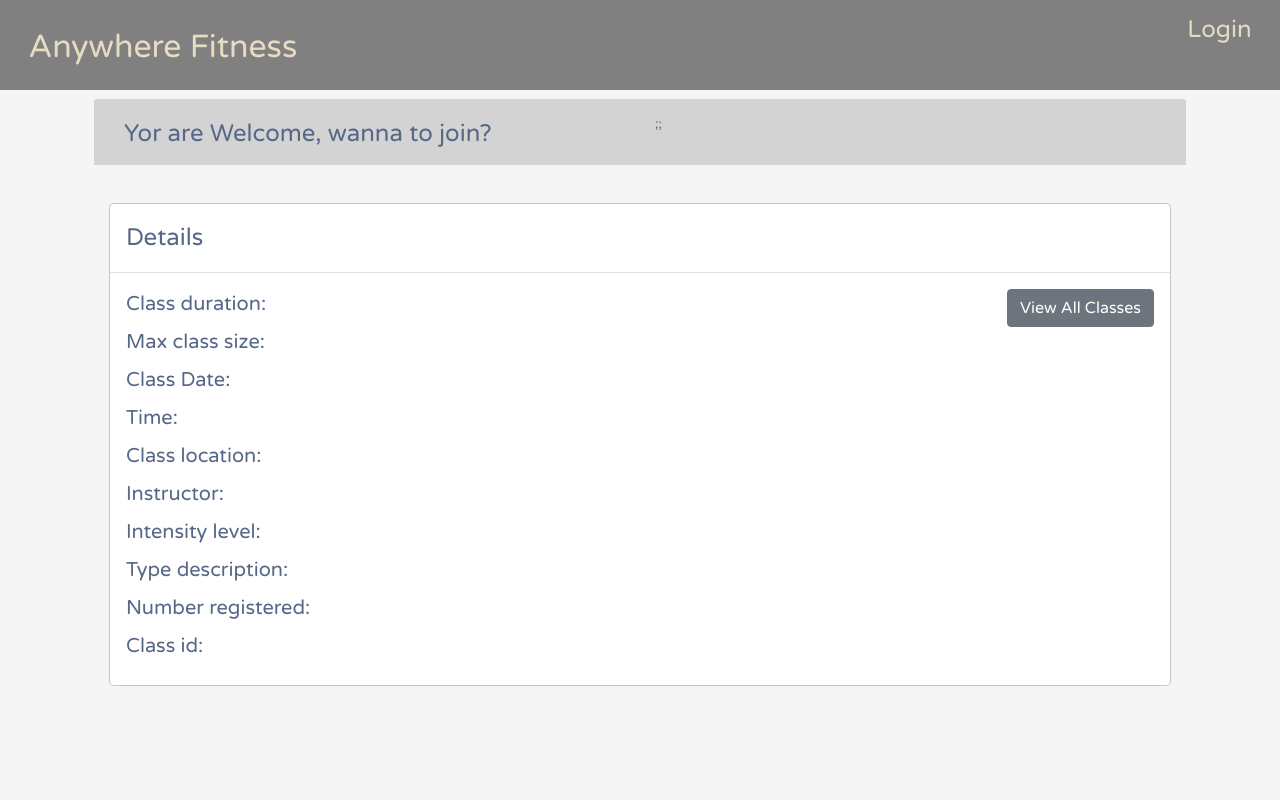
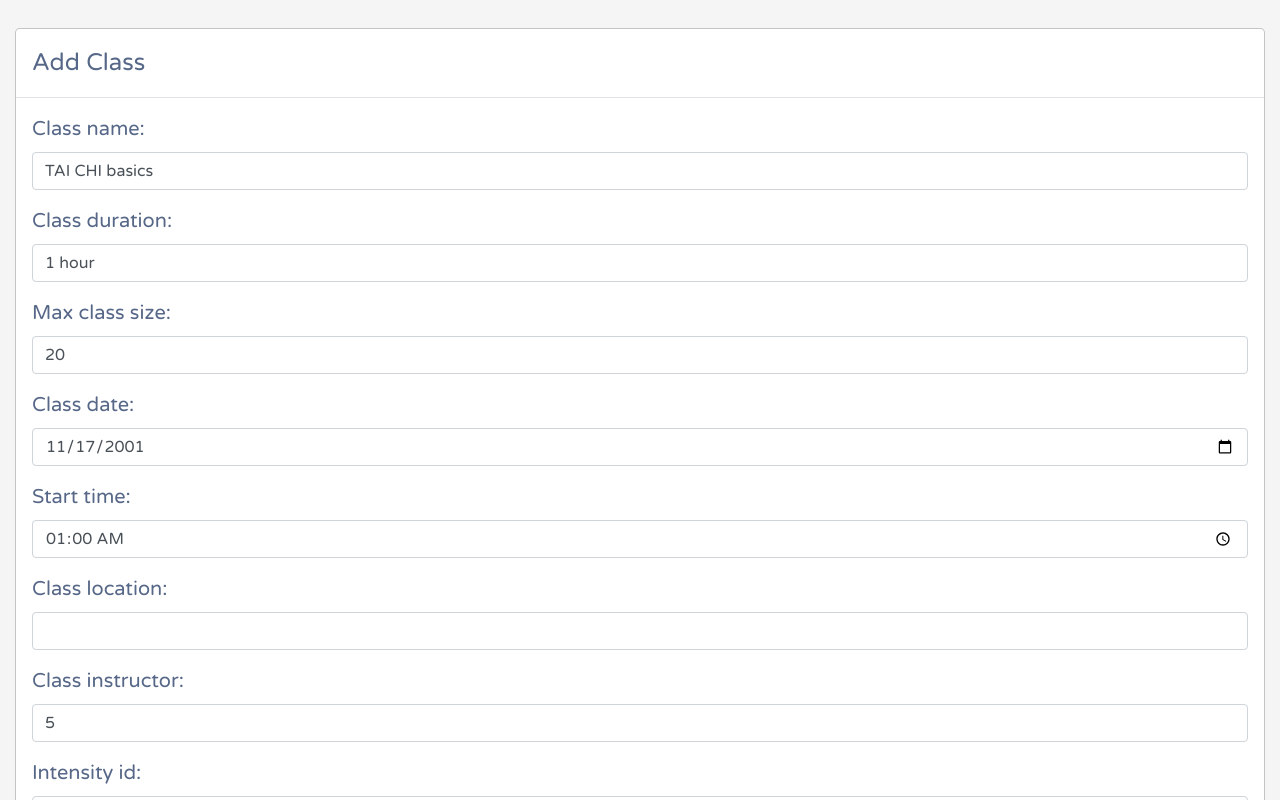
Before and after one commit to webagora/4834-ft-anywhere-fitness-7, a React (Create React App) app in the folder front-end/: page /classes/add in a window 1280 px wide. Shown: the top 800 px of the page. Built offline with nearby package versions, Linux system fonts and the light colour scheme; no server answers.

Commit message:
settle the issue of AddClassForm and deleteClass cause ClassList .map is not function

```diff
--- a/front-end/package.json
+++ b/front-end/package.json
@@ -6,8 +6,8 @@
     "axios": "^0.19.0",
     "react": "^16.9.0",
     "react-dom": "^16.9.0",
-    "react-router-dom": "^5.3.0",
-    "react-scripts": "^3.1.1"
+    "react-router-dom": "^5.0.1",
+    "react-scripts": "^4.0.3"
   },
   "scripts": {
     "start": "react-scripts start",
--- a/front-end/src/App.js
+++ b/front-end/src/App.js
@@ -10,12 +10,13 @@ import UserList from "./components/UserList"
 import {Route, Switch, Redirect } from 'react-router-dom';
 import React, { useState } from 'react';
 
-function App() {
+function App(props) {
+
+  const {displayFavorites }= props;
 
   // To carry the whole classes
   const [classes, setClasses] = useState([]);
   const [users, setUsers] = useState([]);
-
 
   const [isLoggedIn, setIsLoggedIn] = useState(localStorage.getItem('token'));
 
@@ -28,10 +29,9 @@ function App() {
   }
 
   const deleteClass = (id)=> {
-    setClasses({
-      classes: classes.filter(session => session.id !== id)
-    })
-
+    setClasses(
+      classes.filter(session => session.id !== id)
+   )
   }
 
   return (
@@ -45,6 +45,8 @@ function App() {
               <Route path="/user" render={props => <User {...props} deleteMovie={deleteUser} />} />
               <Route path="/users"> <UserList users = { users } setUsers = { setUsers } /> </Route>
 
+              <Route path='/classes/add'><AddClassForm classes = {classes} setClasses={setClasses} message = {message} isLoggedIn = {isLoggedIn} role = {role} /></Route>
+
               <Route
               path="/classes/:id"
               render={props => <Class {...props} deleteClass={deleteClass} message = {message} isLoggedIn = {isLoggedIn} role = {role}  />}
@@ -52,8 +54,9 @@ function App() {
               />
 
               {/* <Route path="/classes/:id"> <Class classes = { classes } deleteClass={deleteClass} message = {message} isLoggedIn = {isLoggedIn} role = {role}  /> </Route> */}
-              <Route exact path="/classes"> <ClassList classes = { classes } setClasses = { setClasses} message = {message} isLoggedIn = {isLoggedIn} role = {role} /> </Route>
-              <Route path='/addclass'><AddClassForm setClasses={setClasses} message = {message} isLoggedIn = {isLoggedIn} role = {role} /></Route>
+              <Route exact path="/classes"> <ClassList classes = { classes } setClasses = { setClasses} message = {message} isLoggedIn = {isLoggedIn} role = {role} displayFavorites = {displayFavorites}/> </Route>
+
+              <Route path="/"> <Redirect to="/classes"/> </Route>
         </Switch>
 
         <div className="footer-page">
--- a/front-end/src/components/AddClassForm.js
+++ b/front-end/src/components/AddClassForm.js
@@ -1,16 +1,22 @@
 import React, { useState } from 'react';
+import { Link, useHistory } from 'react-router-dom';
 import axiosWithAuth from '../utils/axiosWithAuth';
-
-import { Link, useHistory } from 'react-router-dom';
 
 const AddClassForm = (props) => {
     const {isLoggedIn, role, classes, setClasses} = props;
 
     const { push } = useHistory();
-    console.log('push in AddClassForm: ', push);
 
     const [newClass, setNewClass] = useState({
-        class_name: "TAI CHI basics", class_duration: "1 hour", max_class_size: 0, class_date: "2021-11-17T00:00:00.000Z", start_time: "08:00:00", class_location: "", class_instructor: 1, intensity_id: 1, type_id: 1
+        class_name: "TAI CHI basics",
+        class_duration: "1 hour",
+        max_class_size: 20,
+        class_date: "2001-11-17",
+        start_time: "01:00:00",
+        class_location: "",
+        class_instructor: 5,
+        intensity_id: 1,
+        type_id: 1
     });
 
     const handleChange = (e) => {
@@ -22,19 +28,22 @@ const AddClassForm = (props) => {
 
     const handleSubmit = (e) => {
         e.preventDefault();
-
+        console.log('newClass: ', newClass);
         axiosWithAuth()
             .post(`/classes/add`, newClass)
             .then (resp => {
                 console.log('resp.data in AddForm.js: ', resp.data);
-                setClasses(resp.data);
-                push('/classes');
+                // setClasses(resp.data);
+                // The following code is really bad - !!!!
+                // setClasses(resp.data);
+                push('/');
             })
             .catch(err => {
                 console.log(err);
             })
     }
 
+    console.log('classes in AddForm: ', classes);
     const {class_name, class_duration, max_class_size, class_date, start_time, class_location, class_instructor, intensity_id, type_id } = newClass;
 
     return(
@@ -62,11 +71,11 @@ const AddClassForm = (props) => {
                             </div>
                             <div className="form-group">
                                 <label>Class date: </label>
-                                <input value={class_date} onChange={handleChange} name="class_date" type="text" className="form-control"/>
+                                <input value={class_date} onChange={handleChange} name="class_date" type="date" className="form-control"/>
                             </div>
                             <div className="form-group">
                                 <label>Start time: </label>
-                                <input value={start_time} onChange={handleChange} name="start_time" type="text" className="form-control"/>
+                                <input value={start_time} onChange={handleChange} name="start_time" type="time" className="form-control"/>
                             </div>
                             <div className="form-group">
                                 <label>Class location: </label>
--- a/front-end/src/components/ClassHeader.js
+++ b/front-end/src/components/ClassHeader.js
@@ -16,10 +16,10 @@ const ClassHeader = (props)=> {
             {!isLoggedIn && <h2> Yor are Welcome, wanna to join? </h2>}
         </div>
         <div className="col-sm-6">
-            {(role === 'client' && isLoggedIn) && <div onClick = {handleClick} className="btn btn-sm btn-primary"><span>{ displayFavorites ? "Hide" : "Show"} favorites</span></div>};
-            {(role === 'instructor' && isLoggedIn) && <div onClick = {handleClick} className="btn btn-sm btn-primary"><span>{ displayFavorites ? "Hide" : "Show"} favorites</span></div>};
+            {(role === 'client' && isLoggedIn) && <div onClick = {handleClick} className="btn btn-sm btn-primary"><span>{ displayFavorites ? "Hide" : "Show"} favorites</span></div>}
+            {(role === 'instructor' && isLoggedIn) && <div onClick = {handleClick} className="btn btn-sm btn-primary"><span>{ displayFavorites ? "Hide" : "Show"} favorites</span></div>}
             {/* {(role === 'client' && isLoggedIn) && <Link to = "#" className="btn btn-success"><i className="material-icons">&#xE147;</i> <span>Join New Class</span></Link>} */}
-            {(role === 'instructor' && isLoggedIn) && <Link to = '/addclass' className="btn btn-success"><i className="material-icons">&#xE147;</i> <span>Add New Class</span></Link>}
+            {(role === 'instructor' && isLoggedIn) && <Link to = '/classes/add' className="btn btn-success"><i className="material-icons">&#xE147;</i> <span>Add New Class</span></Link>}
             {(role === 'client' && isLoggedIn) && <Link to ="/classes" className="btn btn-primary">View All joined</Link>}
             {/* {(role === 'instructor' && isLoggedIn) && <Link to ="/classes" className="btn btn-primary">View teaching</Link>} */}
             {isLoggedIn && <Link to ="/classes" className="btn btn-primary">View All Classes</Link>}
--- a/front-end/src/components/ClassList.js
+++ b/front-end/src/components/ClassList.js
@@ -7,7 +7,7 @@ import FavoriteClassList from './FavoriteClassList';
 
 
 const ClassList = (props)=> {
-    const { isLoggedIn, role, message, classes, setClasses, favoriteClasses } = props;
+    const { isLoggedIn, role, message, classes, setClasses, favoriteClasses, displayFavorites } = props;
 
     console.log('props in ClassList: ', props);
 
@@ -34,7 +34,7 @@ const ClassList = (props)=> {
         <div className="container">
             <ClassHeader isLoggedIn={isLoggedIn} role={role} message={message} />
             <div className="row ">
-                {isLoggedIn && <FavoriteClassList favoriteClasses={favoriteClasses}/>}
+                { (isLoggedIn && displayFavorites) && <FavoriteClassList favoriteClasses={favoriteClasses}/>}
                 <div className="col">
                     <table className="table table-striped table-hover">
                         <thead>
@@ -46,9 +46,9 @@ const ClassList = (props)=> {
                         </tr>
                         </thead>
                         <tbody>
+                            {/* <div>{ console.log('classes in ClassList:', classes) }</div> */}
                             {
-
-                                classes.map(session=><ClassListSession key={session.id} session={session} message = {message} isLoggedIn = {isLoggedIn} role = {role} />)
+                                classes.map(session=><ClassListSession key={session.class_id} session={session} message = {message} isLoggedIn = {isLoggedIn} role = {role} />)
                             }
                         </tbody>
                     </table>
```
Also changed, not shown: front-end/src/components/ClassFooter.js (renamed from front-end/src/components/MovieFooter.js), 2 other files (tests, documents, lock files or other folders).
